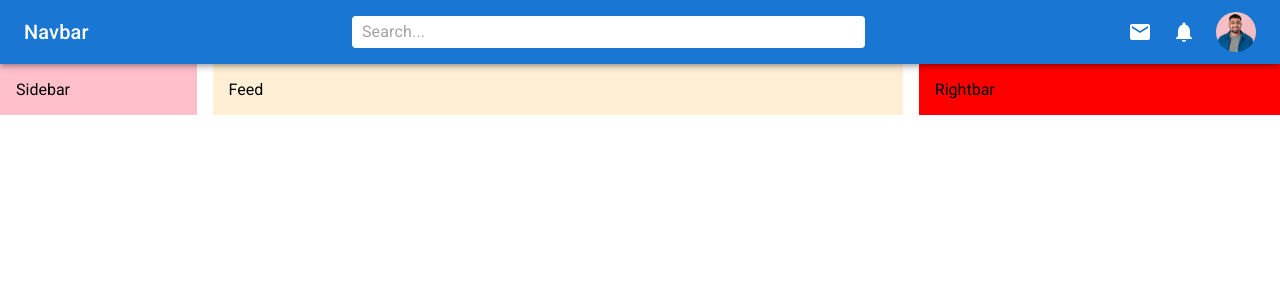
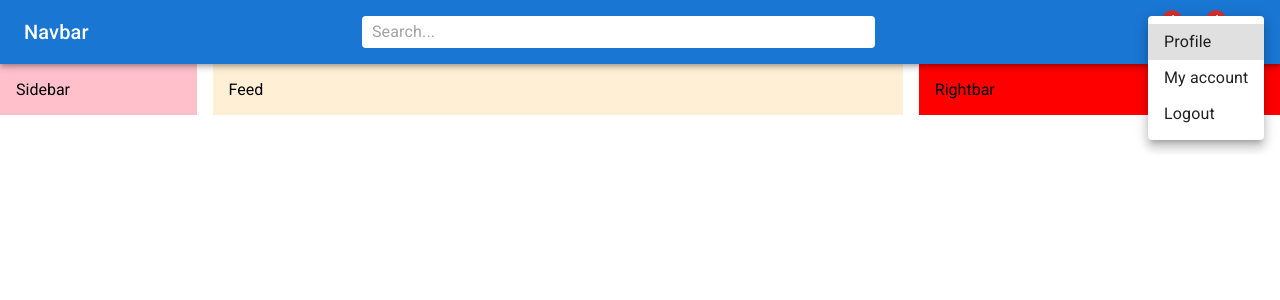
Before and after one commit to Akash-298/Social-Media-, a React (Create React App) app in the folder socialapp/: page / in a window 1280 px wide. Both pictures are taken after a click on the element 1235 px from the left and 32 px from the top of the page. Shown: the top 300 px of the page. Built offline with nearby package versions, Linux system fonts and the light colour scheme.

Commit message:
completed the navbar with the menue and the responsivness for the mobile devices

```diff
--- a/socialapp/src/components/Navbar.jsx
+++ b/socialapp/src/components/Navbar.jsx
@@ -1,20 +1,18 @@
-import {
-  Badge,
-  Mail,
-  MailLock,
-  Notifications,
-  Pets,
+import {  Mail, Notifications, Pets,
 } from "@mui/icons-material";
 import {
   AppBar,
   Avatar,
+  Badge,
   Box,
   InputBase,
+  Menu,
+  MenuItem,
   Toolbar,
   Typography,
   styled,
 } from "@mui/material";
-import React from "react";
+import React, { useState } from "react";
 const StyledToolbar = styled(Toolbar)({
   display: "flex",
   justifyContent: "space-between",
@@ -50,7 +48,9 @@ const UserBox = styled("Box")(({ theme }) => ({
 }));
 
 const Navbar = () => {
+  const [open, setOpen] = useState(false);
   return (
+    <Box>
       <AppBar position="sticky">
         <StyledToolbar>
           <Typography
@@ -76,32 +76,47 @@ const Navbar = () => {
             <InputBase placeholder="Search..."></InputBase>search
           </Search>
           <Icons>
-          {/* <Badge badgeContent={4} color="error"> */}
-          <Mail />
-          {/* </Badge> */}
+            <Badge badgeContent={4} color="error">
+            <Mail  />
+            </Badge>
 
-          {/* <Badge badgeContent={4} color="error"> */}
+            <Badge badgeContent={4} color="error">
              <Notifications />
-          {/* </Badge> */}
-          <Avatar src="./humanicon.png">
-            {" "}
-            sx={{ width: "10px", height: "10px" }}
-          </Avatar>
+             </Badge>
+            <Avatar
+              sx={{ width: "20px", height: "20px" }}
+              src="./humanicon.png"
+              onClick={(e) => setOpen(true)}
+            ></Avatar>
           </Icons>
-        <UserBox>
-          <Avatar src="./humanicon.png">
-            {" "}
-            sx={{ width: "10px", height: "10px" }}
-          </Avatar>
-          <Typography
-            variant="span"
-
-          >
-            Akash
-          </Typography>
+          <UserBox onClick={(e) => setOpen(true)}>
+            <Avatar
+              src="./humanicon.png"
+              sx={{ width: "20px", height: "20px" }}
+            ></Avatar>
+            <Typography variant="span">Akash</Typography>
           </UserBox>
         </StyledToolbar>
+        <Menu
+          id="demo-positioned"
+          aria-labelledby="demo-positioned-button"
+          open={open}
+          onClose={(e)=>setOpen(false)}
+          anchorOrigin={{
+            vertical: "top",
+            horizontal: "right",
+          }}
+          trnsformOrigin={{
+            vertical: "top",
+            horizontal: "right",
+          }}
+        >
+          <MenuItem>Profile</MenuItem>
+          <MenuItem>My account</MenuItem>
+          <MenuItem>Logout</MenuItem>
+        </Menu>
       </AppBar>
+    </Box>
   );
 };
 export default Navbar;
```
Lines whose indentation alone changed are shown as unchanged.
